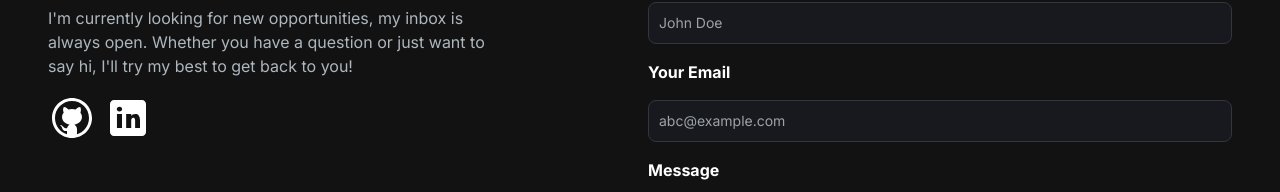
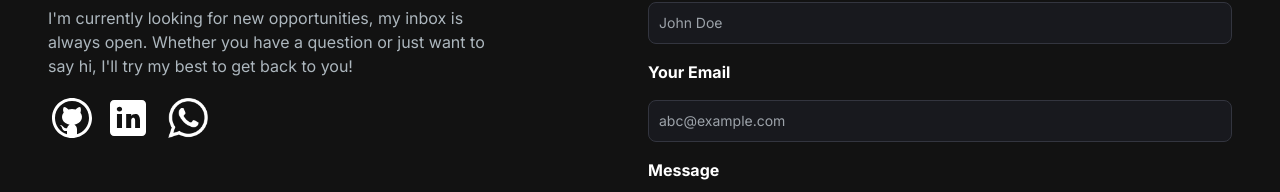
Before and after one commit to TharunBalaji2004/nextjs-developer-portfolio, a Next.js app: page / in a window 1280 px wide. Shown: the part 2096-2288 px from the top of the page. Built offline with nearby package versions, Linux system fonts and the light colour scheme.

Commit message:
Fixed contact section

```diff
--- a/src/components/EmailSection.jsx
+++ b/src/components/EmailSection.jsx
@@ -3,12 +3,14 @@ import React from "react";
 import { isMobile } from 'react-device-detect';
 import GithubIcon from "../../public/github-icon.svg";
 import LinkedinIcon from "../../public/linkedin-icon.svg";
+import WhatsappIcon from "../../public/whatsapp-icon.png";
 import Link from "next/link";
 import Image from "next/image";
 
 const EmailSection = () => {
     const githubUrl = "https://github.com/TharunBalaji2004";
     const linkedinUrl = "https://www.linkedin.com/in/tharun-balaji-appdev/";
+    const whatsappUrl = "https://wa.me/8248052472";
 
     return (
         <section className="grid md:grid-cols-2 my-5 md:my-12 py-10 gap-4" id="contact">
@@ -24,6 +26,9 @@ const EmailSection = () => {
                     </Link>
                     <Link href={`${linkedinUrl}`} target={isMobile ? "" : "_blank"}>
                         <Image src={LinkedinIcon} alt="Linkedin Icon" />
+                    </Link>
+                    <Link href={`${whatsappUrl}`} target={isMobile ? "" : "_blank"} className="flex items-center px-2">
+                        <Image src={WhatsappIcon} alt="Linkedin Icon" className="h-10 w-10" />
                     </Link>
                 </div>
             </div>
```
Also changed, not shown: public/whatsapp-icon.png (added).
